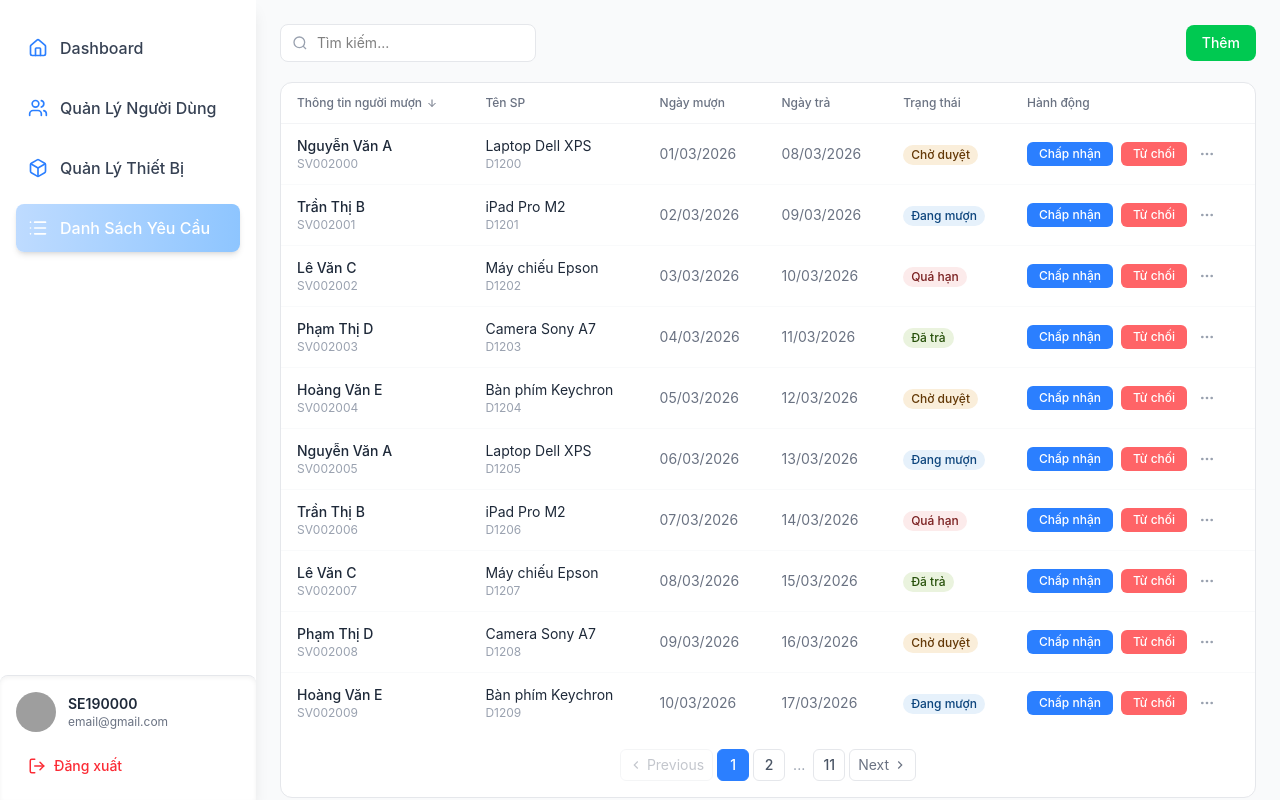
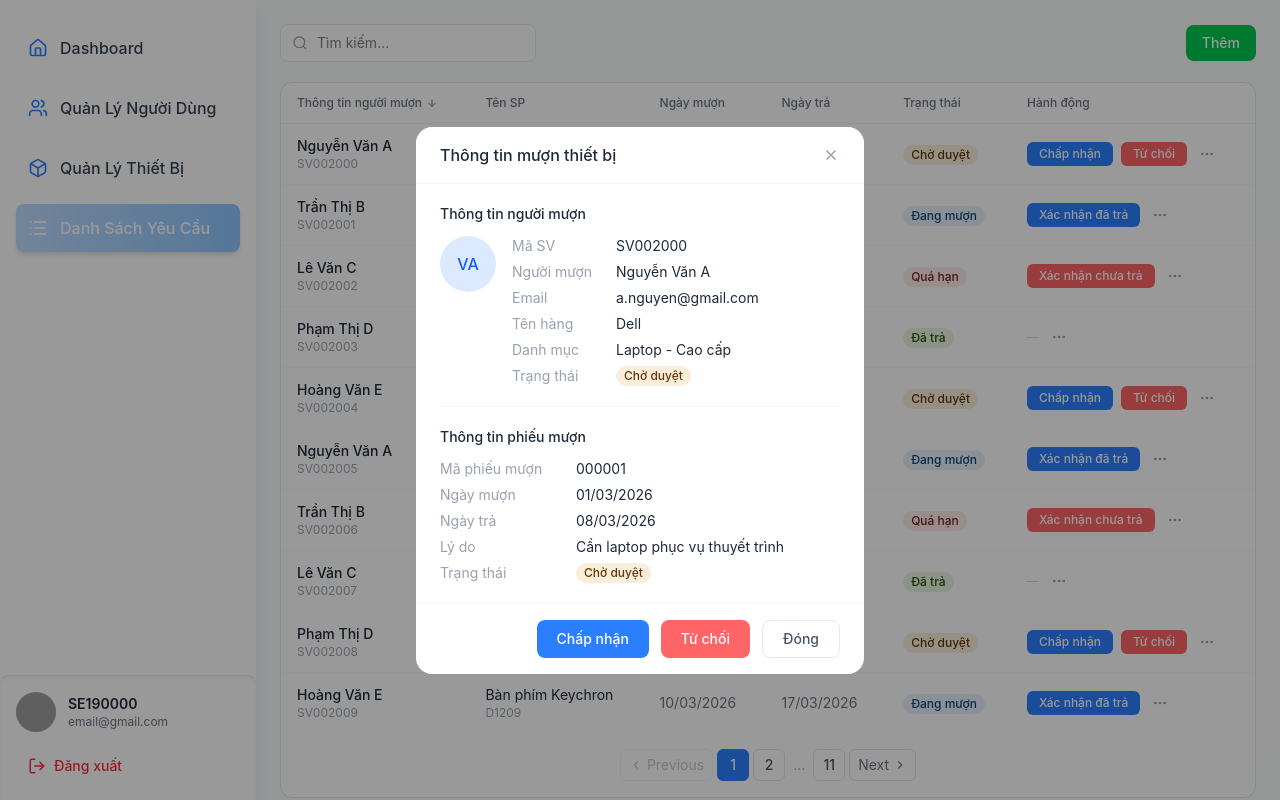
Before and after one commit to KNS-electronic-device-borrowing-system/EDBS-client, a React (Vite) app: page /admin/requests in a window 1280 px wide. Both pictures are taken after a click on the button 1207 px from the left and 154 px from the top of the page. Built offline with nearby package versions, Linux system fonts and the light colour scheme; grey boxes are pictures that could not be loaded.

Commit message:
feat: thêm popup và nút xác nhận trả và xác nhận chưa trả

```diff
--- a/src/pages/admin/Requests.jsx
+++ b/src/pages/admin/Requests.jsx
@@ -7,6 +7,13 @@ const MOCK_DATA = Array.from({ length: 108 }, (_, i) => ({
     i % 5
   ],
   mssv: `SV${String(2000 + (i % 50)).padStart(6, "0")}`,
+  email: [
+    "a.nguyen@gmail.com",
+    "b.tran@gmail.com",
+    "c.le@gmail.com",
+    "d.pham@gmail.com",
+    "e.hoang@gmail.com",
+  ][i % 5],
   product: [
     "Laptop Dell XPS",
     "iPad Pro M2",
@@ -15,8 +22,24 @@ const MOCK_DATA = Array.from({ length: 108 }, (_, i) => ({
     "Bàn phím Keychron",
   ][i % 5],
   productCode: `D${1200 + (i % 20)}`,
+  brand: ["Dell", "Apple", "Epson", "Sony", "Keychron"][i % 5],
+  category: [
+    "Laptop - Cao cấp",
+    "Tablet",
+    "Thiết bị trình chiếu",
+    "Camera",
+    "Phụ kiện",
+  ][i % 5],
   borrowDate: `${String((i % 28) + 1).padStart(2, "0")}/03/2026`,
   returnDate: `${String((i % 28) + 8).padStart(2, "0")}/03/2026`,
+  reason: [
+    "Cần laptop phục vụ thuyết trình",
+    "Học online cuối kỳ",
+    "Làm đồ án nhóm",
+    "Quay video dự án",
+    "Lập trình tại thư viện",
+  ][i % 5],
+  ticketCode: String(i + 1).padStart(6, "0"),
   status: ["Chờ duyệt", "Đang mượn", "Quá hạn", "Đã trả"][i % 4],
 }));
 
@@ -125,20 +148,236 @@ function Pagination({ current, total, onChange }) {
   );
 }
 
+// ─── Nút động theo trạng thái ─────────────────────────────────────────────────
+function ActionButtons({ row, onAction }) {
+  const { status, id } = row;
+
+  if (status === "Chờ duyệt")
+    return (
+      <div className="flex items-center gap-2">
+        <button
+          onClick={() => onAction("accept", id)}
+          className="px-3 py-1 text-xs font-medium text-white bg-blue-500 hover:bg-blue-600 rounded-md transition-colors whitespace-nowrap"
+        >
+          Chấp nhận
+        </button>
+        <button
+          onClick={() => onAction("reject", id)}
+          className="px-3 py-1 text-xs font-medium text-white bg-red-400 hover:bg-red-500 rounded-md transition-colors whitespace-nowrap"
+        >
+          Từ chối
+        </button>
+      </div>
+    );
+
+  if (status === "Đang mượn")
+    return (
+      <button
+        onClick={() => onAction("returned", id)}
+        className="px-3 py-1 text-xs font-medium text-white bg-blue-500 hover:bg-blue-600 rounded-md transition-colors whitespace-nowrap"
+      >
+        Xác nhận đã trả
+      </button>
+    );
+
+  if (status === "Quá hạn")
+    return (
+      <button
+        onClick={() => onAction("notReturned", id)}
+        className="px-3 py-1 text-xs font-medium text-white bg-red-400 hover:bg-red-500 rounded-md transition-colors whitespace-nowrap"
+      >
+        Xác nhận chưa trả
+      </button>
+    );
+
+  // Đã trả — không có nút
+  return <span className="text-xs text-gray-300">—</span>;
+}
+
+// ─── Popup chi tiết ───────────────────────────────────────────────────────────
+function DetailPopup({ row, onClose, onAction }) {
+  if (!row) return null;
+
+  const initials = row.name
+    .split(" ")
+    .map((w) => w[0])
+    .slice(-2)
+    .join("")
+    .toUpperCase();
+
+  return (
+    <div
+      className="fixed inset-0 z-50 flex items-center justify-center bg-black/40"
+      onClick={onClose}
+    >
+      <div
+        className="bg-white rounded-2xl w-full max-w-md mx-4 overflow-hidden"
+        onClick={(e) => e.stopPropagation()}
+      >
+        {/* Header */}
+        <div className="flex items-center justify-between px-6 py-4 border-b border-gray-100">
+          <h2 className="text-base font-medium text-gray-800">
+            Thông tin mượn thiết bị
+          </h2>
+          <button
+            onClick={onClose}
+            className="text-gray-400 hover:text-gray-600 transition-colors"
+          >
+            <svg
+              width="18"
+              height="18"
+              viewBox="0 0 24 24"
+              fill="none"
+              stroke="currentColor"
+              strokeWidth="2"
+            >
+              <line x1="18" y1="6" x2="6" y2="18" />
+              <line x1="6" y1="6" x2="18" y2="18" />
+            </svg>
+          </button>
+        </div>
+
+        <div className="px-6 py-5 flex flex-col gap-5 max-h-[65vh] overflow-y-auto">
+          {/* Thông tin người mượn */}
+          <div>
+            <p className="text-sm font-medium text-gray-800 mb-3">
+              Thông tin người mượn
+            </p>
+            <div className="flex gap-4">
+              <div className="w-14 h-14 rounded-full bg-blue-100 flex items-center justify-center text-blue-600 font-medium text-base flex-shrink-0">
+                {initials}
+              </div>
+              <div className="flex flex-col gap-1.5 text-sm flex-1">
+                {[
+                  ["Mã SV", row.mssv],
+                  ["Người mượn", row.name],
+                  ["Email", row.email],
+                  ["Tên hàng", row.brand],
+                  ["Danh mục", row.category],
+                ].map(([label, value]) => (
+                  <div key={label} className="flex gap-2">
+                    <span className="text-gray-400 w-24 flex-shrink-0">
+                      {label}
+                    </span>
+                    <span className="text-gray-800">{value}</span>
+                  </div>
+                ))}
+                <div className="flex gap-2 items-center">
+                  <span className="text-gray-400 w-24 flex-shrink-0">
+                    Trạng thái
+                  </span>
+                  <Badge status={row.status} />
+                </div>
+              </div>
+            </div>
+          </div>
+
+          <div className="border-t border-gray-100" />
+
+          {/* Thông tin phiếu mượn */}
+          <div>
+            <p className="text-sm font-medium text-gray-800 mb-3">
+              Thông tin phiếu mượn
+            </p>
+            <div className="flex flex-col gap-1.5 text-sm">
+              {[
+                ["Mã phiếu mượn", row.ticketCode],
+                ["Ngày mượn", row.borrowDate],
+                ["Ngày trả", row.returnDate],
+                ["Lý do", row.reason],
+              ].map(([label, value]) => (
+                <div key={label} className="flex gap-2">
+                  <span className="text-gray-400 w-32 flex-shrink-0">
+                    {label}
+                  </span>
+                  <span className="text-gray-800">{value}</span>
+                </div>
+              ))}
+              <div className="flex gap-2 items-center">
+                <span className="text-gray-400 w-32 flex-shrink-0">
+                  Trạng thái
+                </span>
+                <Badge status={row.status} />
+              </div>
+            </div>
+          </div>
+        </div>
+
+        {/* Footer */}
+        <div className="px-6 py-4 border-t border-gray-100 flex gap-3 justify-end">
+          {row.status === "Chờ duyệt" && (
+            <>
+              <button
+                onClick={() => {
+                  onAction("accept", row.id);
+                  onClose();
+                }}
+                className="px-5 py-2 text-sm font-medium text-white bg-blue-500 hover:bg-blue-600 rounded-lg transition-colors"
+              >
+                Chấp nhận
+              </button>
+              <button
+                onClick={() => {
+                  onAction("reject", row.id);
+                  onClose();
+                }}
+                className="px-5 py-2 text-sm font-medium text-white bg-red-400 hover:bg-red-500 rounded-lg transition-colors"
+              >
+                Từ chối
+              </button>
+            </>
+          )}
+          {row.status === "Đang mượn" && (
+            <button
+              onClick={() => {
+                onAction("returned", row.id);
+                onClose();
+              }}
+              className="px-5 py-2 text-sm font-medium text-white bg-blue-500 hover:bg-blue-600 rounded-lg transition-colors"
+            >
+              Xác nhận đã trả
+            </button>
+          )}
+          {row.status === "Quá hạn" && (
+            <button
+              onClick={() => {
+                onAction("notReturned", row.id);
+                onClose();
+              }}
+              className="px-5 py-2 text-sm font-medium text-white bg-red-400 hover:bg-red-500 rounded-lg transition-colors"
+            >
+              Xác nhận chưa trả
+            </button>
+          )}
+          <button
+            onClick={onClose}
+            className="px-5 py-2 text-sm font-medium text-gray-600 border border-gray-200 hover:bg-gray-50 rounded-lg transition-colors"
+          >
+            Đóng
+          </button>
+        </div>
+      </div>
+    </div>
+  );
+}
+
+// ─── Main ─────────────────────────────────────────────────────────────────────
 export default function Requests() {
   const [search, setSearch] = useState("");
   const [page, setPage] = useState(1);
+  const [selected, setSelected] = useState(null); // row đang mở popup
+  const [data, setData] = useState(MOCK_DATA);
 
   const filtered = useMemo(() => {
     const q = search.toLowerCase();
-    return MOCK_DATA.filter(
+    return data.filter(
       (r) =>
         r.name.toLowerCase().includes(q) ||
         r.mssv.toLowerCase().includes(q) ||
         r.product.toLowerCase().includes(q) ||
         r.productCode.toLowerCase().includes(q),
     );
-  }, [search]);
+  }, [search, data]);
   // search này có thể dùng lại được chung, mốt xong project thì để vào trong utils cho tiện.
 
   const totalPages = Math.max(1, Math.ceil(filtered.length / PAGE_SIZE));
@@ -153,15 +392,22 @@ export default function Requests() {
     setPage(1);
   }
 
-  function handleAccept(id) {
-    alert(`Chấp nhận yêu cầu #${id}`);
-  }
-
-  function handleReject(id) {
-    alert(`Từ chối yêu cầu #${id}`);
+  // TODO: thay bằng API call thật rồi refetch
+  function handleAction(type, id) {
+    setData((prev) =>
+      prev.map((r) => {
+        if (r.id !== id) return r;
+        if (type === "accept") return { ...r, status: "Đang mượn" };
+        if (type === "reject") return { ...r, status: "Đã trả" };
+        if (type === "returned") return { ...r, status: "Đã trả" };
+        if (type === "notReturned") return { ...r, status: "Quá hạn" };
+        return r;
+      }),
+    );
   }
 
   return (
+    <>
       <div className="flex flex-col gap-5">
         {/* Header */}
         <div className="flex items-center justify-between gap-4">
@@ -266,19 +512,12 @@ export default function Requests() {
                       </td>
                       <td className="px-4 py-3">
                         <div className="flex items-center gap-2">
+                          <ActionButtons row={r} onAction={handleAction} />
                           <button
-                          onClick={() => handleAccept(r.id)}
-                          className="px-3 py-1 text-xs font-medium text-white bg-blue-500 hover:bg-blue-600 rounded-md transition-colors"
+                            onClick={() => setSelected(r)}
+                            className="p-1 text-gray-400 hover:text-gray-600 rounded transition-colors"
+                            title="Xem chi tiết"
                           >
-                          Chấp nhận
-                        </button>
-                        <button
-                          onClick={() => handleReject(r.id)}
-                          className="px-3 py-1 text-xs font-medium text-white bg-red-400 hover:bg-red-500 rounded-md transition-colors"
-                        >
-                          Từ chối
-                        </button>
-                        <button className="p-1 text-gray-400 hover:text-gray-600 rounded transition-colors">
                             <svg
                               width="16"
                               height="16"
@@ -309,5 +548,13 @@ export default function Requests() {
           </div>
         </div>
       </div>
+
+      {/* Popup */}
+      <DetailPopup
+        row={selected}
+        onClose={() => setSelected(null)}
+        onAction={handleAction}
+      />
+    </>
   );
 }
```
Lines whose indentation alone changed are shown as unchanged.
